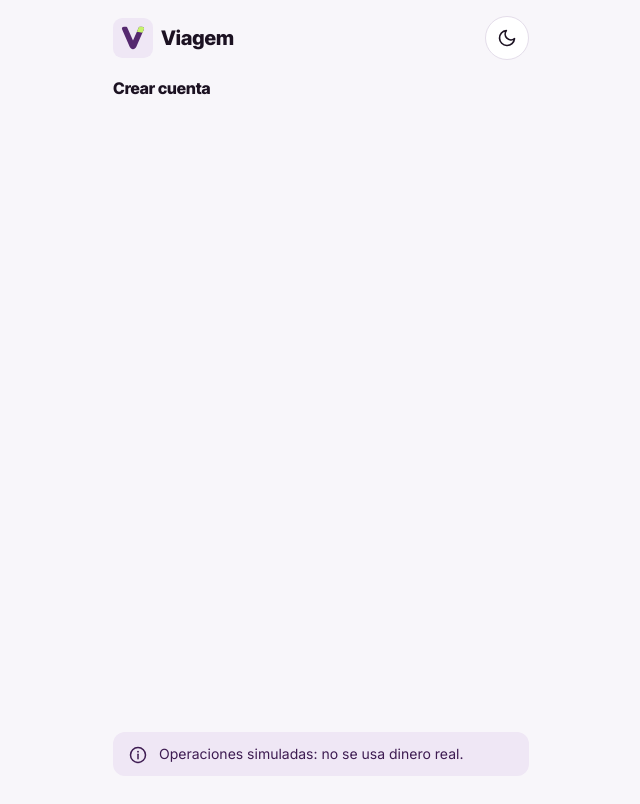
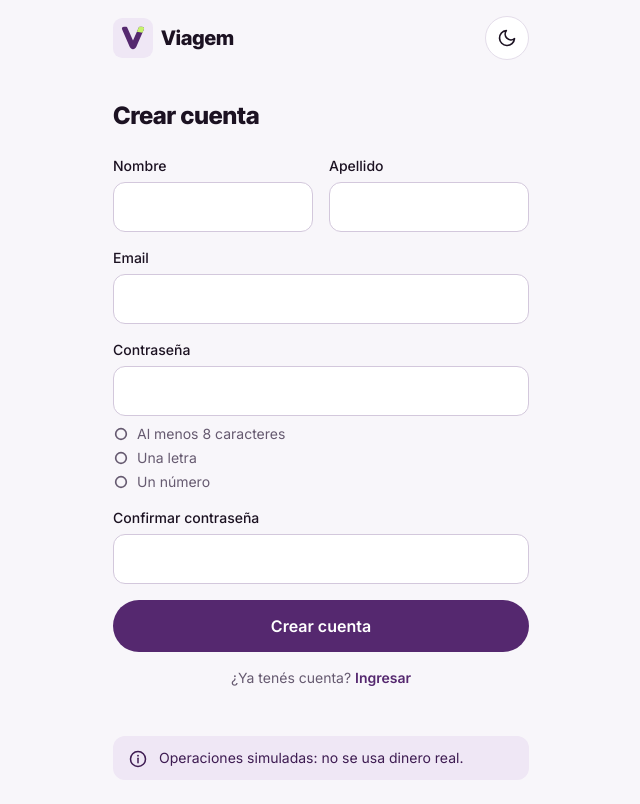
Before and after one commit to Valenii/Viagem, a React (Vite) app: page /register in a window 1280 px wide. Shown: the whole page, without its empty margins (319-959 px from the left). Built offline with nearby package versions, Linux system fonts and the light colour scheme.

Commit message:
feat: usar los formularios en las páginas de login y registro

```diff
--- a/src/pages/Login.tsx
+++ b/src/pages/Login.tsx
@@ -1,3 +1,28 @@
+import { useState } from 'react'
+import { LoginForm } from '../components/auth/LoginForm'
+
+function fakeRequest() {
+  return new Promise<void>((_resolve, reject) => {
+    setTimeout(() => reject(new Error('Sin conexión con el servidor')), 1000)
+  })
+}
+
 export function Login() {
-  return <h1>Ingresar</h1>
+  const [error, setError] = useState<string>()
+
+  async function handleSubmit() {
+    setError(undefined)
+    try {
+      await fakeRequest()
+    } catch {
+      setError('No pudimos ingresar. Probá de nuevo en un rato.')
+    }
+  }
+
+  return (
+    <div className="flex flex-col gap-6 py-6">
+      <h1 className="text-2xl">Ingresar</h1>
+      <LoginForm onSubmit={handleSubmit} error={error} />
+    </div>
+  )
 }
--- a/src/pages/Register.tsx
+++ b/src/pages/Register.tsx
@@ -1,3 +1,28 @@
+import { useState } from 'react'
+import { RegisterForm } from '../components/auth/RegisterForm'
+
+function fakeRequest() {
+  return new Promise<void>((_resolve, reject) => {
+    setTimeout(() => reject(new Error('Sin conexión con el servidor')), 1000)
+  })
+}
+
 export function Register() {
-  return <h1>Crear cuenta</h1>
+  const [error, setError] = useState<string>()
+
+  async function handleSubmit() {
+    setError(undefined)
+    try {
+      await fakeRequest()
+    } catch {
+      setError('No pudimos crear tu cuenta. Probá de nuevo en un rato.')
+    }
+  }
+
+  return (
+    <div className="flex flex-col gap-6 py-6">
+      <h1 className="text-2xl">Crear cuenta</h1>
+      <RegisterForm onSubmit={handleSubmit} error={error} />
+    </div>
+  )
 }
```
